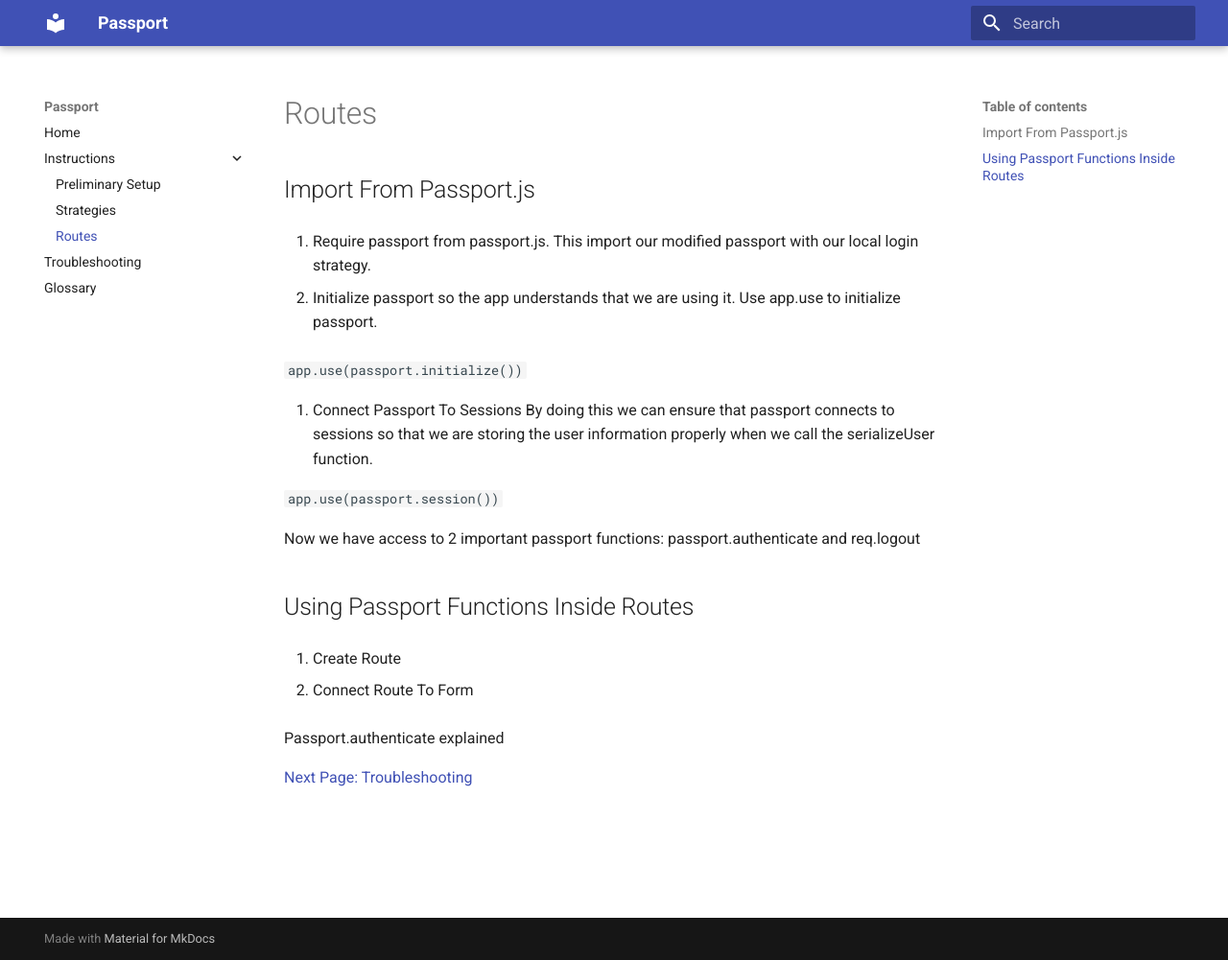
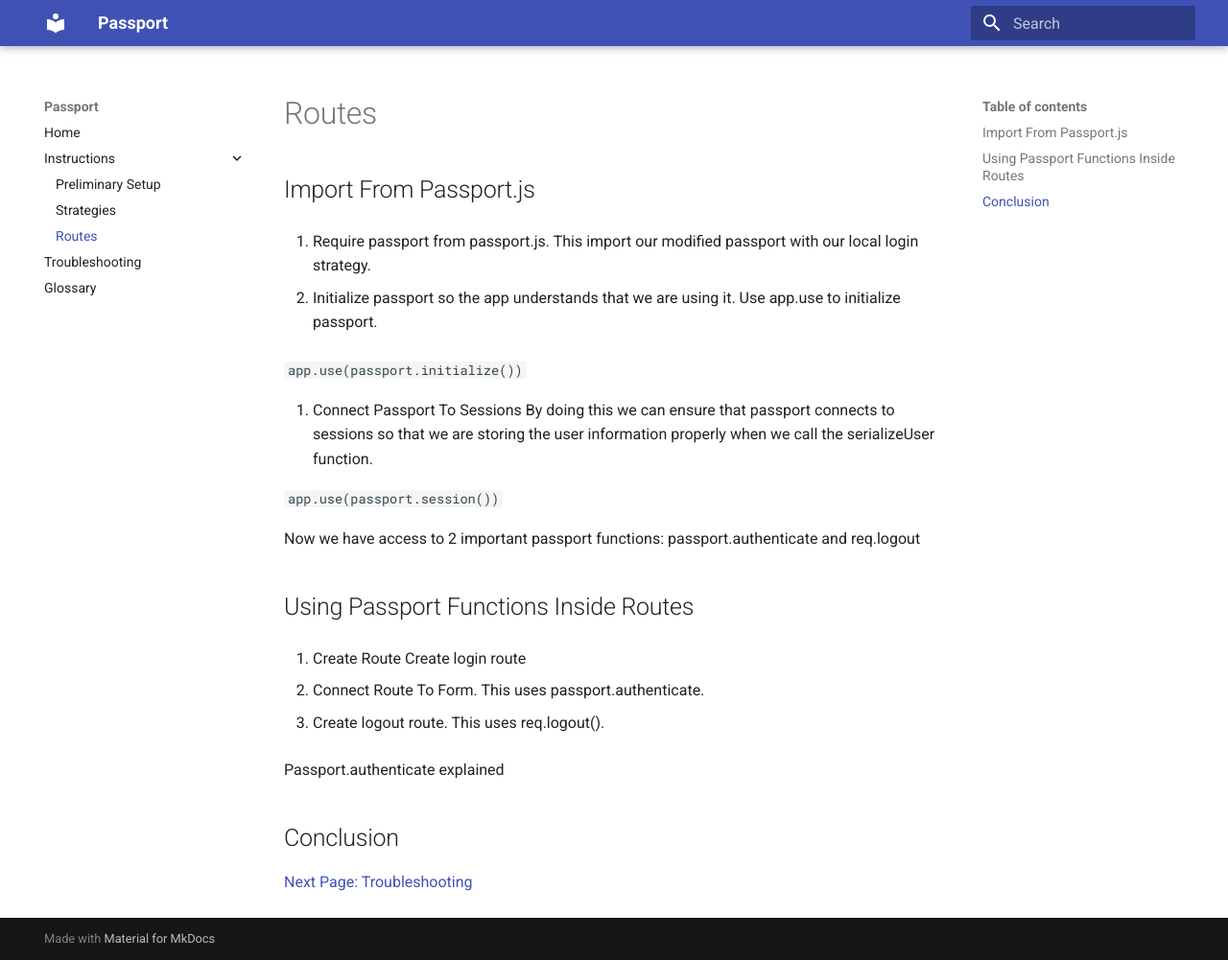
Before and after one commit to breadscorner/Passport.js-LocalStrategyUserDocumentation, an MkDocs documentation site: the page built from docs/routes.md, in a window 1280 px wide and 1001 px high. Shown: the whole window at 96% size. Built offline with MkDocs 1.6.1 and Material for MkDocs 9.7.7, drawn with Linux system fonts in a browser that asks for light colours.

Commit message:
routes update

```diff
--- a/docs/routes.md
+++ b/docs/routes.md
@@ -30,10 +30,16 @@
 <!-- explain routes briefly and include a link for further reading -->
 
 1. Create Route
+Create login route
 
-2. Connect Route To Form
+2. Connect Route To Form. This uses passport.authenticate.
+
+3. Create logout route. This uses req.logout().
 
 Passport.authenticate explained
-<!--  -->
+<!-- Explain what we have created and how these routes work -->
+
+## Conclusion
+<!-- celebrate -->
 
 [Next Page: Troubleshooting](/trouble)
```
